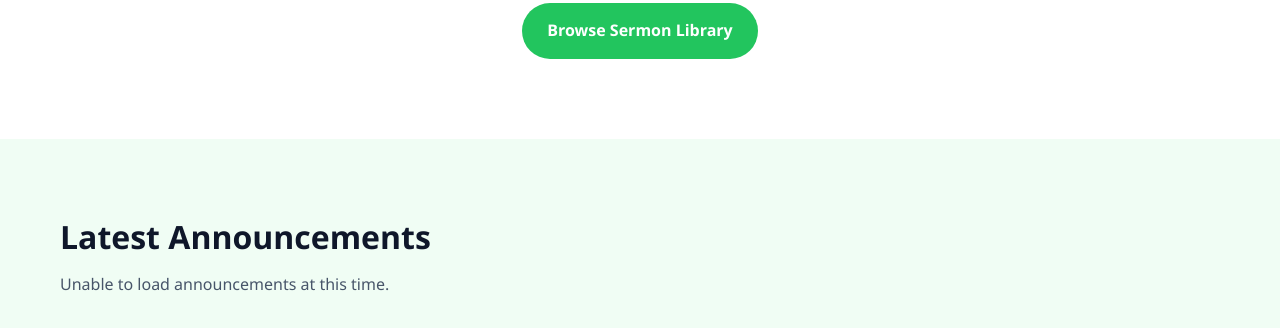
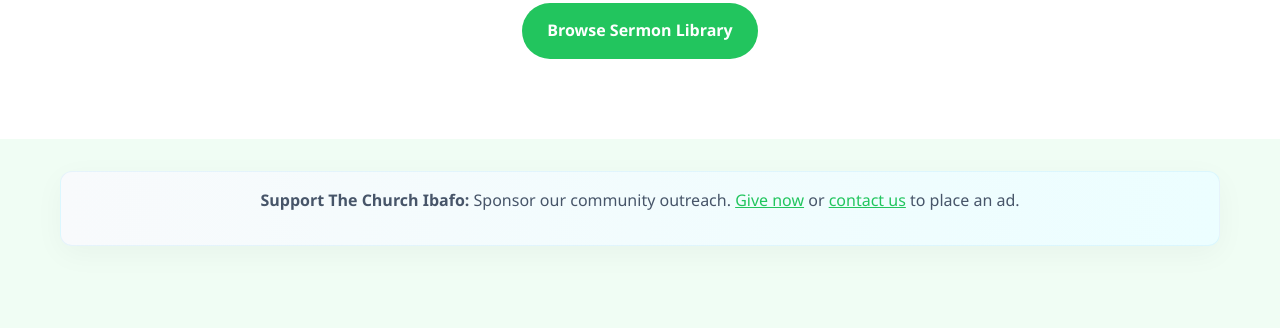
Before and after one commit to juliusosesebaga-ui/my-repo, a plain HTML site: page firstcodes/index.html in a window 1280 px wide. Shown: the part 2044-2372 px from the top of the page. Drawn offline with Linux system fonts and the light colour scheme; no server answers.

Commit message:
Add site ad banner and styles (ad support)

```diff
--- a/firstcodes/index.html
+++ b/firstcodes/index.html
@@ -119,6 +119,15 @@
                 <div id="sermon-grid" class="sermon-grid"></div>
                 <div class="text-center">
                     <button class="btn btn-primary" type="button">Browse Sermon Library</button>
+                </div>
+            </div>
+        </section>
+
+        <!-- Site-wide ad banner placed between Sermons and Announcements -->
+        <section class="site-ad" aria-label="Announcement Ad">
+            <div class="container">
+                <div class="site-ad-banner">
+                    <p><strong>Support The Church Ibafo:</strong> Sponsor our community outreach. <a href="#give">Give now</a> or <a href="#contact">contact us</a> to place an ad.</p>
                 </div>
             </div>
         </section>
--- a/firstcodes/styles.css
+++ b/firstcodes/styles.css
@@ -485,6 +485,35 @@ section {
     background: white;
 }
 
+/* Ad styles for cards and site banner */
+.ad {
+    border: 1px dashed rgba(16, 185, 129, 0.25);
+    padding: 0.75rem 1rem;
+    border-radius: 0.5rem;
+    background: linear-gradient(90deg, rgba(16,185,129,0.04), rgba(14,165,233,0.02));
+    color: var(--text-dark);
+    font-weight: 600;
+}
+
+.site-ad {
+    padding: 2rem 0;
+    background: transparent;
+}
+
+.site-ad-banner {
+    background: linear-gradient(90deg, #f8fafc 0%, #ecfeff 100%);
+    border: 1px solid rgba(14,165,233,0.08);
+    padding: 1rem 1.25rem;
+    border-radius: 0.75rem;
+    text-align: center;
+    box-shadow: 0 8px 30px rgba(2,6,23,0.04);
+}
+
+.site-ad-banner a {
+    color: var(--secondary-color);
+    text-decoration: underline;
+}
+
 .footer {
     padding: 4rem 0 2rem;
     background: var(--text-dark);
```
